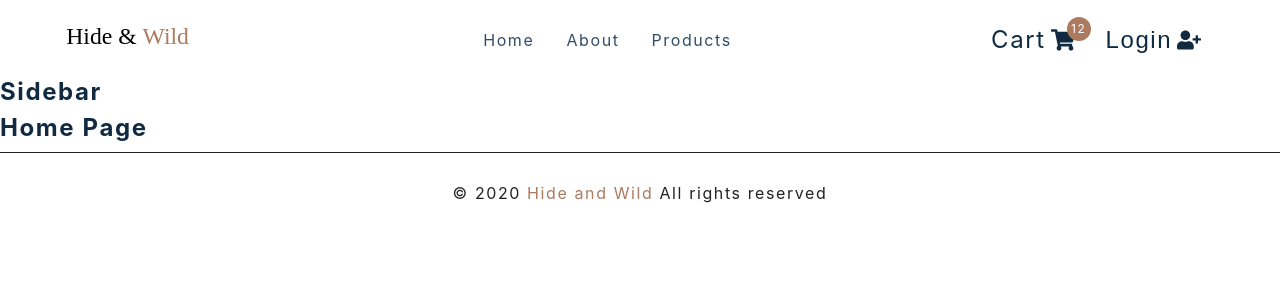
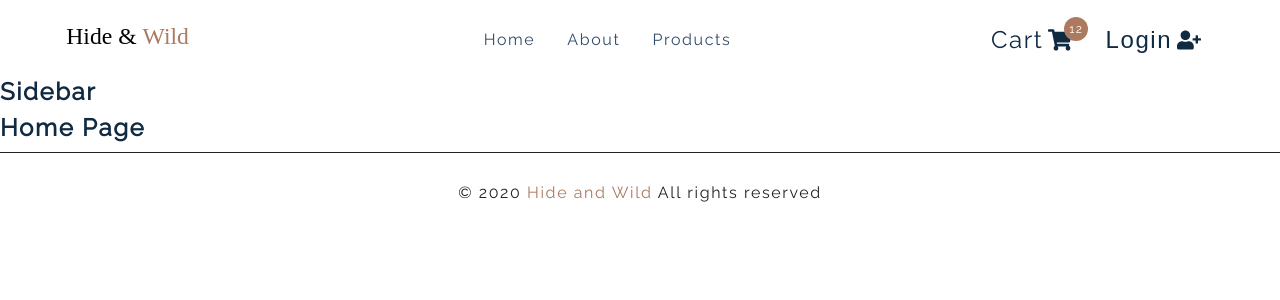
Before and after one commit to kate-mills/sloth-store, a React (Create React App) app: page / in a window 1280 px wide. Shown: the top 300 px of the page. Built offline with nearby package versions, Linux system fonts and the light colour scheme; the HTML template or start-up script is replaced by a standard one.

Commit message:
Raleway font

```diff
--- a/package.json
+++ b/package.json
@@ -8,6 +8,7 @@
     "@testing-library/react": "^11.1.2",
     "@testing-library/user-event": "^12.2.2",
     "axios": "^0.21.0",
+    "fontsource-raleway": "^3.1.6",
     "react": "^17.0.1",
     "react-dom": "^17.0.1",
     "react-icons": "^3.11.0",
--- a/src/index.css
+++ b/src/index.css
@@ -58,7 +58,7 @@ Global Styles
   box-sizing: border-box;
 }
 body {
-  font-family: -apple-system, BlinkMacSystemFont, 'Segoe UI', Roboto, Oxygen,
+  font-family: raleway, -apple-system, BlinkMacSystemFont, 'Segoe UI', Roboto, Oxygen,
     Ubuntu, Cantarell, 'Open Sans', 'Helvetica Neue', sans-serif;
   background: var(--clr-white);
   color: var(--clr-grey-1);
--- a/src/index.js
+++ b/src/index.js
@@ -7,5 +7,6 @@ import { FilterProvider } from './context/filter_context'
 import { CartProvider } from './context/cart_context'
 import { UserProvider } from './context/user_context'
 import { Auth0Provider } from '@auth0/auth0-react'
+import "fontsource-raleway";
 
 ReactDOM.render(<App />, document.getElementById('root'))
```
Also changed, not shown: 1 other file (tests, documents, lock files or other folders).
